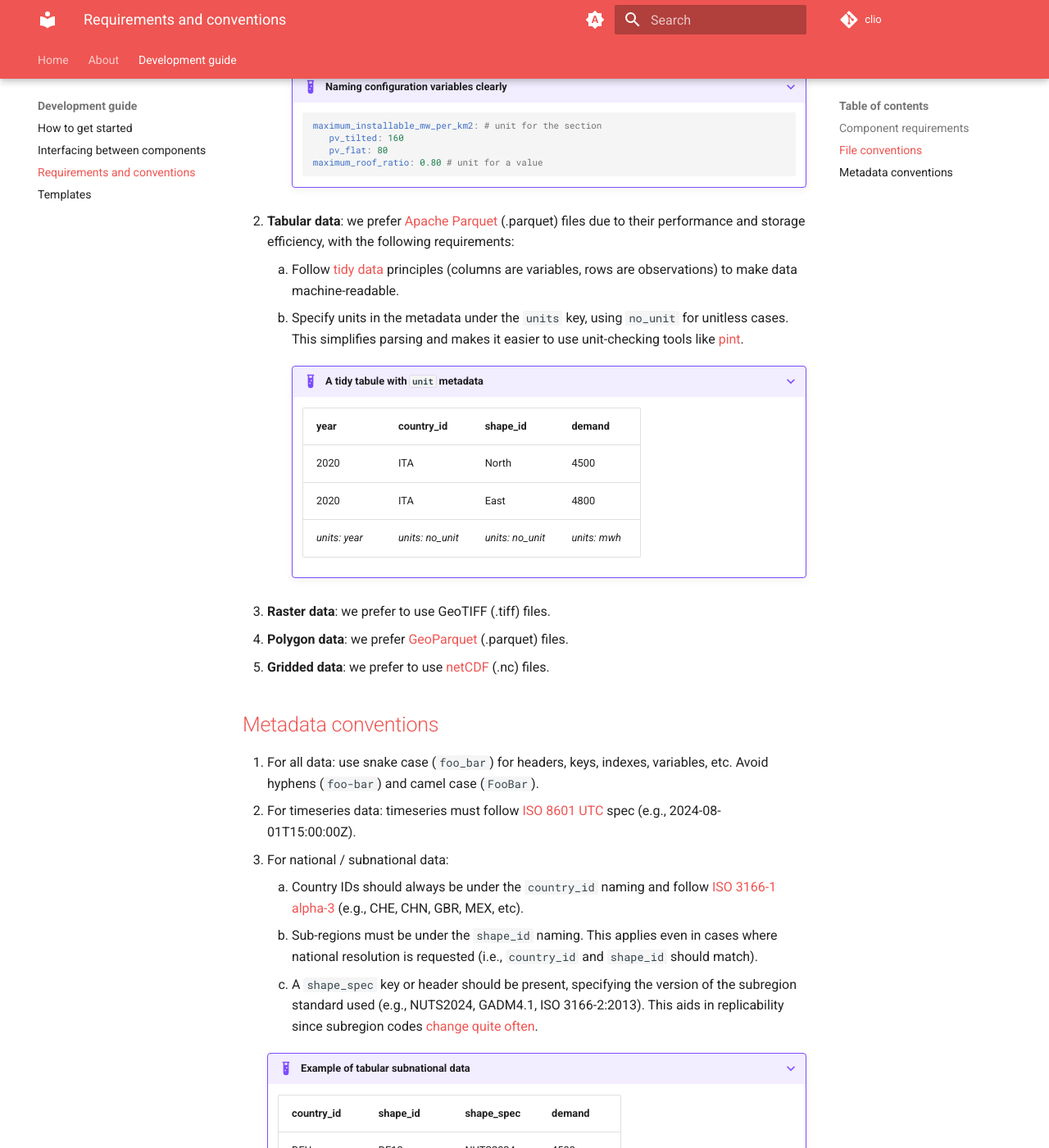
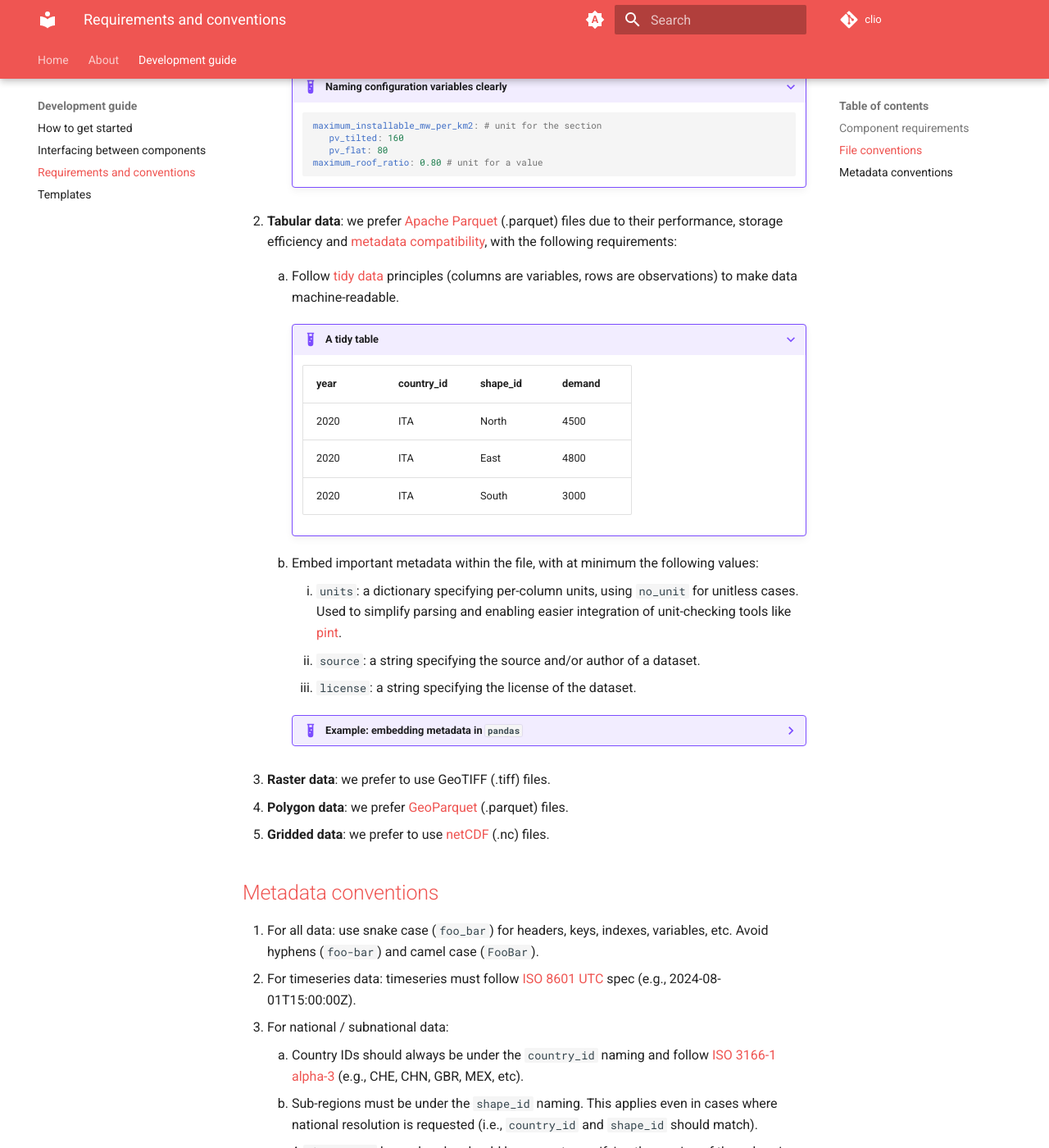
Before and after one commit to calliope-project/clio, an MkDocs documentation site: the page built from docs/development_guide/requirements.md, in a window 1280 px wide and 1400 px high, scrolled down 1723 px. Shown: the whole window at 82% size. Built offline with MkDocs 1.6.1 and Material for MkDocs 9.7.7, drawn with Linux system fonts in a browser that asks for light colours; comment, search, counter and statistics services are not loaded; some of the changed text lies outside the part shown.

Commit message:
Reduce example shapefile size and update table metadata docs

````diff
--- a/docs/development_guide/requirements.md
+++ b/docs/development_guide/requirements.md
@@ -41,17 +41,37 @@ The following is a list of general advice on how to format files to help tools i
             maximum_roof_ratio: 0.80 # unit for a value
             ```
 
-2. **Tabular data**: we prefer [Apache Parquet](https://parquet.apache.org/) (.parquet) files due to their performance and storage efficiency, with the following requirements:
+2. **Tabular data**: we prefer [Apache Parquet](https://parquet.apache.org/) (.parquet) files due to their performance, storage efficiency and [metadata compatibility](https://parquet.apache.org/docs/file-format/metadata/), with the following requirements:
     1. Follow [tidy data](https://vita.had.co.nz/papers/tidy-data.pdf) principles (columns are variables, rows are observations) to make data machine-readable.
-    2. Specify units in the metadata under the `units` key, using `no_unit` for unitless cases. This simplifies parsing and makes it easier to use unit-checking tools like [pint](https://pint.readthedocs.io/en/stable/).
 
-        ???+ example "A tidy tabule with `unit` metadata"
+        ???+ example "A tidy table"
 
             | year          | country_id       | shape_id         | demand       |
             |---------------|------------------|------------------|--------------|
             | 2020          | ITA              | North            | 4500         |
             | 2020          | ITA              | East             | 4800         |
-            | *units: year* | *units: no_unit* | *units: no_unit* | *units: mwh* |
+            | 2020          | ITA              | South            | 3000         |
+
+    2. Embed important metadata within the file, with at minimum the following values:
+        1. `units`: a dictionary specifying per-column units, using `no_unit` for unitless cases. Used to simplify parsing and enabling easier integration of unit-checking tools like [pint](https://pint.readthedocs.io/en/stable/).
+        2. `source`: a string specifying the source and/or author of a dataset.
+        3. `license`: a string specifying the license of the dataset.
+
+        ??? example "Example: embedding metadata in `pandas`"
+
+            `pandas` will automatically convert data in `df.attrs` into [file-level metadata](https://pandas.pydata.org/docs/reference/api/pandas.DataFrame.attrs.html#pandas.DataFrame.attrs) when saving to `.parquet`:
+
+            ```python
+            dataframe.attrs["units"] = {
+                "year": "yr",
+                "country_id": "no_unit",
+                "shape_id": "no_unit",
+                "demand": "mwh"
+                }
+            dataframe.attrs["source"] = "github.com/calliope-project/clio"
+            dataframe.attrs["license"] = "CC-BY-4.0"
+            dataframe.to_parquet('my_data.parquet')
+            ```
 
 3. **Raster data**: we prefer to use GeoTIFF (.tiff) files.
 4. **Polygon data**: we prefer [GeoParquet](https://geoparquet.org/) (.parquet) files.
@@ -73,7 +93,6 @@ The following is a list of general advice on how to format files to help tools i
         | DEU              | DE13             | NUTS2024         | 4500         |
         | DEU              | DE14             | NUTS2024         | 4800         |
         | ITA              | ITA0             | GADM4.1          | 20000        |
-        | *units: no_unit* | *units: no_unit* | *units: no_unit* | *units: mwh* |
 
 4. For spatial data:
     1. Use `longitude` | `latitude` to express position and avoid ambiguous values like `x` | `y`.
````
Also changed, not shown: docs/development_guide/getting_started.md (+1 -1 lines), docs/index.md (+0 -4 lines), resources/shapes/README.md (added, +7 -0 lines), 6 other files.
